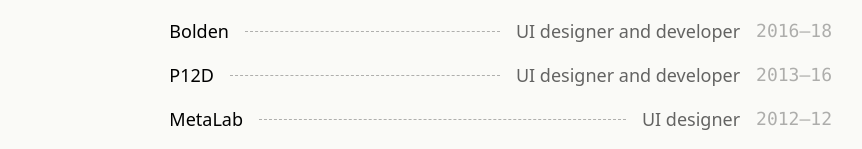
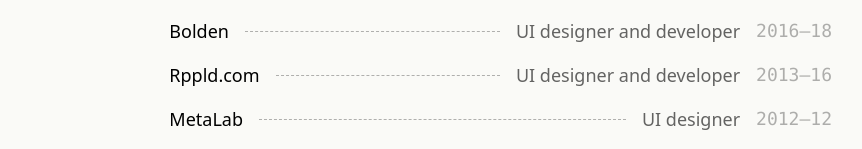
Before and after one commit to rppld/blog, a Next.js app: page / in a window 1280 px wide. Shown: the part 651-800 px from the top of the page, without its empty margins (208-1070 px from the left). Built offline with nearby package versions, Linux system fonts and the light colour scheme.

Commit message:
fix typo

```diff
--- a/pages/index.tsx
+++ b/pages/index.tsx
@@ -76,7 +76,7 @@
       toYear: format(new Date("2018"), "yy"),
     },
     {
-      text: "P12D",
+      text: "Rppld.com",
       role: "UI designer and developer",
       href: "https://rppld.com/",
       fromYear: format(new Date("2013"), "yyyy"),
```
